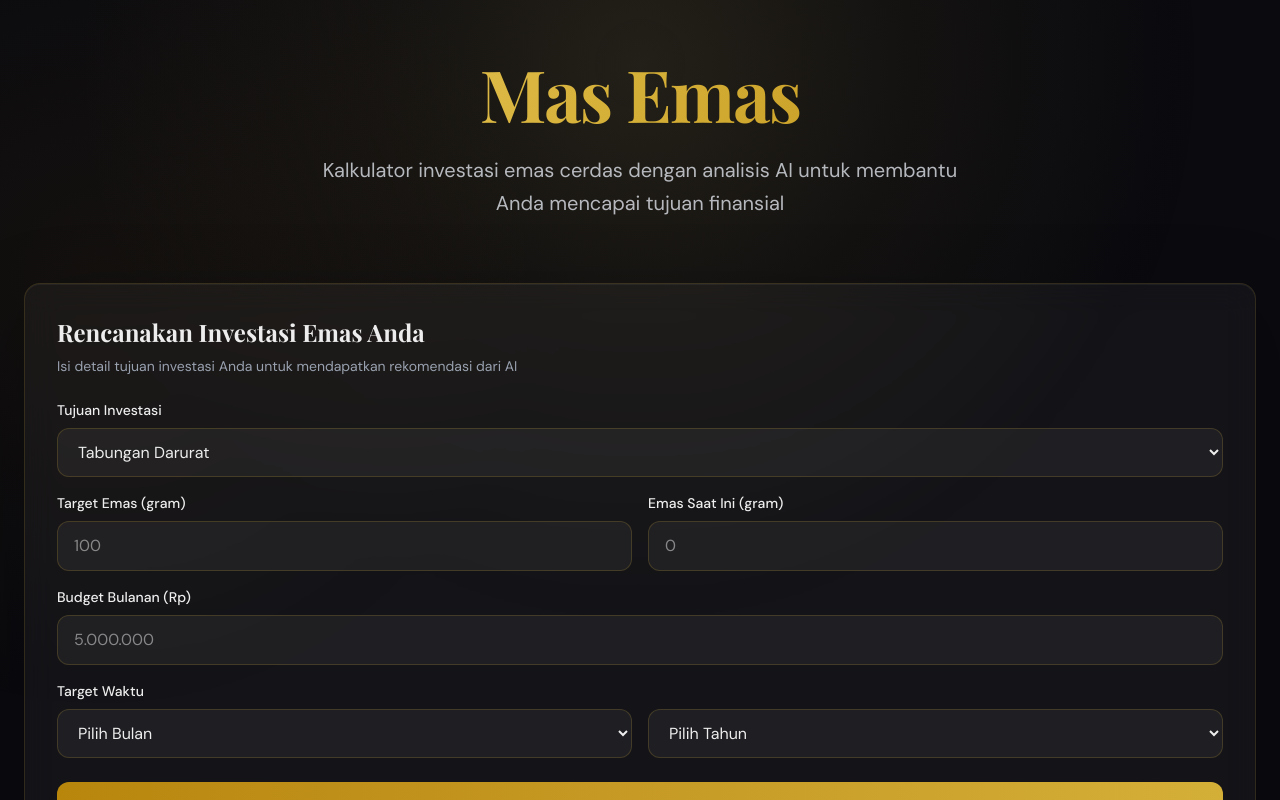
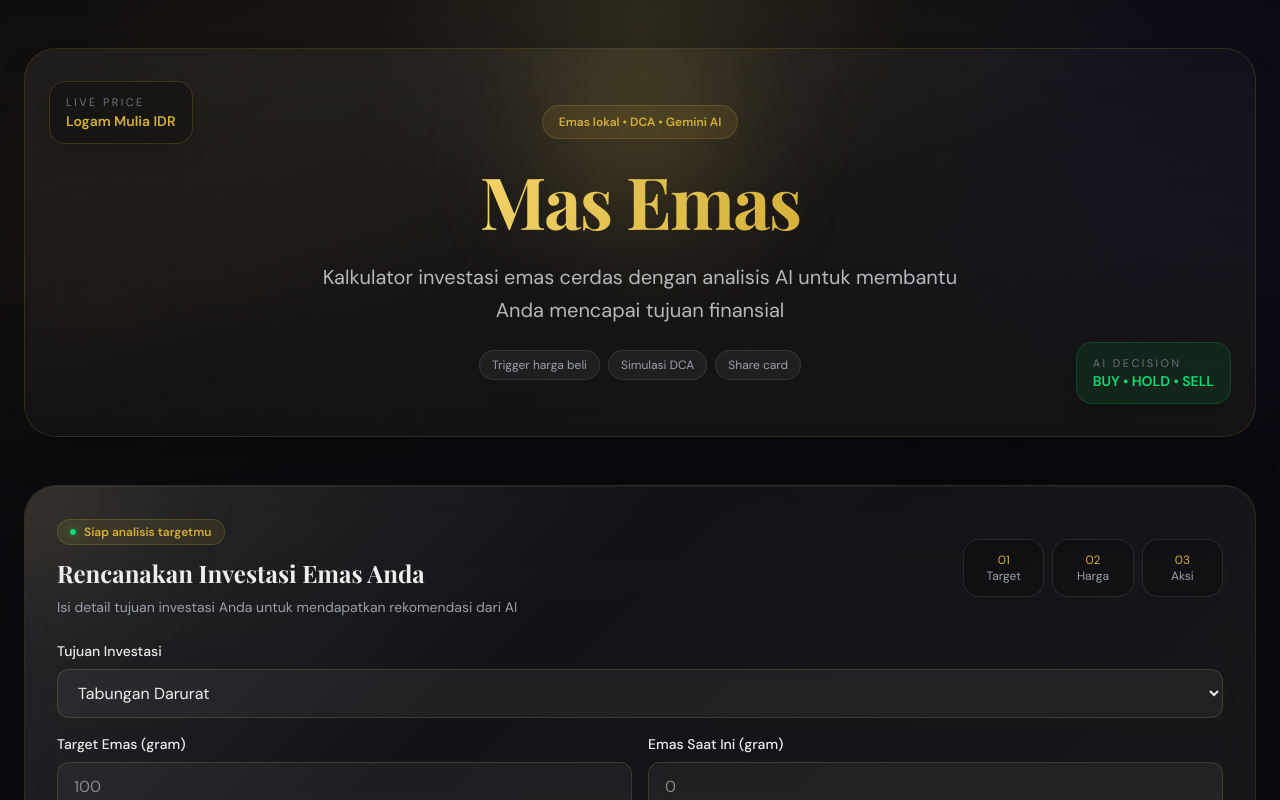
Before and after one commit to komenkx1/mas-emas-app, a Next.js app: page / in a window 1280 px wide. Shown: the top 800 px of the page. Built offline with nearby package versions, Linux system fonts and the light colour scheme; a web font is replaced by a local one.

Commit message:
adjust some front end animation

```diff
--- a/app/globals.css
+++ b/app/globals.css
@@ -34,8 +34,20 @@ body::before {
   right: 0;
   bottom: 0;
   background:
-    radial-gradient(circle at 50% 8%, rgba(245, 215, 110, 0.11) 0%, rgba(212, 175, 55, 0.05) 28%, transparent 58%),
-    radial-gradient(circle at 8% 35%, rgba(184, 134, 11, 0.06) 0%, transparent 34%);
+    radial-gradient(circle at 50% 4%, rgba(245, 215, 110, 0.16) 0%, rgba(212, 175, 55, 0.06) 27%, transparent 56%),
+    radial-gradient(circle at 8% 35%, rgba(184, 134, 11, 0.11) 0%, transparent 34%),
+    radial-gradient(circle at 92% 28%, rgba(99, 102, 241, 0.08) 0%, transparent 28%),
+    linear-gradient(135deg, rgba(255,255,255,0.035) 0 1px, transparent 1px 100%);
+  background-size: auto, auto, auto, 38px 38px;
+  pointer-events: none;
+  z-index: 0;
+}
+
+body::after {
+  content: "";
+  position: fixed;
+  inset: 0;
+  background: linear-gradient(180deg, transparent 0%, rgba(10, 10, 15, 0.72) 62%, rgba(10, 10, 15, 0.96) 100%);
   pointer-events: none;
   z-index: 0;
 }
@@ -46,10 +58,52 @@ body::before {
   backdrop-filter: blur(16px);
   -webkit-backdrop-filter: blur(16px);
   box-shadow: 0 24px 80px rgba(0, 0, 0, 0.28), inset 0 1px 0 rgba(255, 255, 255, 0.05);
+  position: relative;
+}
+
+.glass-card::before {
+  content: "";
+  position: absolute;
+  inset: 0;
+  border-radius: inherit;
+  background: linear-gradient(135deg, rgba(255,255,255,0.12), transparent 34%, rgba(245,215,110,0.04));
+  pointer-events: none;
+  opacity: 0.75;
+}
+
+.glass-card > :not(.ambient-glow) {
+  position: relative;
+  z-index: 1;
+}
+
+@keyframes soft-float {
+  0%, 100% {
+    transform: translateY(0);
+  }
+  50% {
+    transform: translateY(-8px);
+  }
+}
+
+@keyframes shimmer-line {
+  0% {
+    transform: translateX(-120%);
+  }
+  100% {
+    transform: translateX(220%);
+  }
+}
+
+.animate-soft-float {
+  animation: soft-float 5s ease-in-out infinite;
+}
+
+.animate-shimmer-line {
+  animation: shimmer-line 2.8s ease-in-out infinite;
 }
 
 .gold-text {
-  background: linear-gradient(115deg, var(--gold-light), var(--gold), var(--gold-dark));
+  background: linear-gradient(115deg, #fff2b0, var(--gold-light), var(--gold), var(--gold-dark));
   -webkit-background-clip: text;
   background-clip: text;
   -webkit-text-fill-color: transparent;
--- a/app/page.tsx
+++ b/app/page.tsx
@@ -43,29 +43,45 @@ function QuickDecisionCard({ result, goal }: { result: AnalysisResult; goal: Use
     : isSell
       ? "border-red-500/30 bg-red-500/10 text-red-400"
       : "border-yellow-500/30 bg-yellow-500/10 text-yellow-400";
+  const ringClass = isBuy
+    ? "from-green-400 via-emerald-500 to-gold"
+    : isSell
+      ? "from-red-400 via-orange-500 to-gold"
+      : "from-yellow-300 via-gold to-orange-500";
 
   return (
-    <div className="glass-card overflow-hidden rounded-3xl border border-gold/25 bg-gradient-to-br from-gold/[0.12] via-white/[0.05] to-white/[0.03] p-5 sm:p-6">
-      <div className="flex flex-col gap-4 md:flex-row md:items-center md:justify-between">
-        <div className="space-y-2">
+    <div className="glass-card overflow-hidden rounded-[2rem] border border-gold/30 bg-gradient-to-br from-gold/[0.16] via-white/[0.055] to-black/20 p-5 shadow-2xl shadow-gold/5 sm:p-7">
+      <div className="ambient-glow absolute -right-28 -top-28 h-64 w-64 rounded-full bg-gold/20 blur-3xl" />
+      <div className="ambient-glow absolute -bottom-32 left-1/3 h-64 w-64 rounded-full bg-yellow-500/10 blur-3xl" />
+      <div className="flex flex-col gap-6 md:flex-row md:items-center md:justify-between">
+        <div className="max-w-2xl space-y-3">
           <div className={`inline-flex items-center gap-2 rounded-full border px-3 py-1 text-sm font-bold ${badgeClass}`}>
             <span>{isBuy ? "✅" : isSell ? "⚠️" : "⏳"}</span>
             REKOMENDASI: {result.recommendation}
           </div>
-          <h2 className="text-2xl font-bold text-white sm:text-3xl" style={{ fontFamily: "var(--font-playfair)" }}>
+          <h2 className="text-3xl font-bold leading-tight text-white sm:text-4xl" style={{ fontFamily: "var(--font-playfair)" }}>
             {headline}
           </h2>
-          <p className="max-w-2xl text-sm leading-relaxed text-gray-300 sm:text-base">{reason}</p>
+          <p className="text-sm leading-relaxed text-gray-300 sm:text-base">{reason}</p>
         </div>
 
-        <div className="grid grid-cols-2 gap-3 md:min-w-[360px]">
-          <div className="rounded-2xl border border-white/10 bg-black/20 p-4">
+        <div className="grid gap-4 sm:grid-cols-[150px_1fr] md:min-w-[440px]">
+          <div className={`relative mx-auto flex h-36 w-36 items-center justify-center rounded-full bg-gradient-to-br ${ringClass} p-1 shadow-2xl shadow-gold/20`}>
+            <div className="flex h-full w-full flex-col items-center justify-center rounded-full bg-[#111116] text-center">
+              <p className="text-xs text-gray-400">Status</p>
+              <p className="text-2xl font-black text-gold">{result.recommendation}</p>
+              <p className="mt-1 text-[10px] uppercase tracking-[0.22em] text-gray-500">Decision</p>
+            </div>
+          </div>
+          <div className="grid grid-cols-1 gap-3">
+          <div className="rounded-2xl border border-white/10 bg-black/25 p-4 shadow-inner shadow-black/20">
             <p className="text-xs text-gray-400">Harga sekarang</p>
             <p className="mt-1 text-lg font-bold text-gold">{formatRupiah(result.currentPriceIdrPerGram)}</p>
           </div>
-          <div className="rounded-2xl border border-white/10 bg-black/20 p-4">
+          <div className="rounded-2xl border border-white/10 bg-black/25 p-4 shadow-inner shadow-black/20">
             <p className="text-xs text-gray-400">Trigger beli</p>
             <p className="mt-1 text-lg font-bold text-white">{formatRupiah(triggerPrice)}</p>
+          </div>
           </div>
         </div>
       </div>
@@ -121,7 +137,20 @@ export default function Home() {
       <AnalyzingOverlay isOpen={isLoading} />
       <main className="container mx-auto max-w-7xl px-4 py-7 sm:px-6 md:py-12 relative z-10">
         {/* Hero Section */}
-        <div className="text-center mb-10 md:mb-16">
+        <div className="relative mb-10 overflow-hidden rounded-[2rem] border border-gold/15 bg-gradient-to-br from-white/[0.06] via-white/[0.025] to-gold/[0.06] px-5 py-10 text-center shadow-2xl shadow-black/20 md:mb-12 md:px-10 md:py-14">
+          <div className="ambient-glow absolute left-1/2 top-0 h-44 w-44 -translate-x-1/2 rounded-full bg-gold/20 blur-3xl" />
+          <div className="ambient-glow animate-soft-float absolute left-6 top-8 hidden rounded-2xl border border-gold/20 bg-black/25 px-4 py-3 text-left shadow-xl md:block">
+            <p className="text-[11px] uppercase tracking-[0.22em] text-gray-500">Live Price</p>
+            <p className="text-sm font-semibold text-gold">Logam Mulia IDR</p>
+          </div>
+          <div className="ambient-glow animate-soft-float absolute bottom-8 right-6 hidden rounded-2xl border border-green-500/20 bg-green-500/10 px-4 py-3 text-left shadow-xl [animation-delay:1.2s] md:block">
+            <p className="text-[11px] uppercase tracking-[0.22em] text-gray-500">AI Decision</p>
+            <p className="text-sm font-semibold text-green-400">BUY • HOLD • SELL</p>
+          </div>
+          <div className="relative mx-auto mb-4 inline-flex overflow-hidden rounded-full border border-gold/20 bg-gold/10 px-4 py-2 text-xs font-semibold text-gold">
+            <span className="absolute inset-y-0 left-0 w-16 bg-gradient-to-r from-transparent via-white/25 to-transparent animate-shimmer-line" />
+            <span className="relative">Emas lokal • DCA • Gemini AI</span>
+          </div>
           <h1
             className="gold-text text-5xl sm:text-6xl md:text-7xl font-bold mb-4 tracking-tight leading-tight"
             style={{ fontFamily: "var(--font-playfair)" }}
@@ -131,6 +160,11 @@ export default function Home() {
           <p className="text-base sm:text-lg md:text-xl text-gray-300/85 max-w-2xl mx-auto leading-relaxed">
             Kalkulator investasi emas cerdas dengan analisis AI untuk membantu Anda mencapai tujuan finansial
           </p>
+          <div className="mt-6 flex flex-wrap justify-center gap-2 text-xs text-gray-400">
+            <span className="rounded-full border border-white/10 bg-white/5 px-3 py-1.5">Trigger harga beli</span>
+            <span className="rounded-full border border-white/10 bg-white/5 px-3 py-1.5">Simulasi DCA</span>
+            <span className="rounded-full border border-white/10 bg-white/5 px-3 py-1.5">Share card</span>
+          </div>
         </div>
 
         {/* Error Banner */}
--- a/components/GoalForm.tsx
+++ b/components/GoalForm.tsx
@@ -132,14 +132,35 @@ export default function GoalForm({ onSubmit, isLoading }: GoalFormProps) {
   const yearOptions = Array.from({ length: 11 }, (_, i) => currentYear + i);
 
   return (
-    <div className="glass-card rounded-2xl p-5 sm:p-6 md:p-8 space-y-6">
-      <div>
+    <div className="glass-card overflow-hidden rounded-[2rem] bg-gradient-to-br from-white/[0.065] via-white/[0.028] to-gold/[0.05] p-5 sm:p-6 md:p-8 space-y-6">
+      <div className="ambient-glow absolute -left-16 -top-16 h-40 w-40 rounded-full bg-gold/10 blur-3xl" />
+      <div className="flex flex-col gap-4 md:flex-row md:items-center md:justify-between">
+        <div>
+          <div className="mb-3 inline-flex items-center gap-2 rounded-full border border-gold/20 bg-gold/10 px-3 py-1 text-xs font-semibold text-gold">
+            <span className="h-1.5 w-1.5 rounded-full bg-green-400 shadow-[0_0_12px_rgba(74,222,128,0.8)]" />
+            Siap analisis targetmu
+          </div>
         <h2 className="text-2xl font-bold mb-2" style={{ fontFamily: "var(--font-playfair)" }}>
           Rencanakan Investasi Emas Anda
         </h2>
         <p className="text-sm text-gray-400">
           Isi detail tujuan investasi Anda untuk mendapatkan rekomendasi dari AI
         </p>
+        </div>
+        <div className="grid grid-cols-3 gap-2 text-center text-xs text-gray-400 md:min-w-[260px]">
+          <div className="rounded-2xl border border-white/10 bg-black/20 p-3">
+            <p className="text-gold">01</p>
+            <p>Target</p>
+          </div>
+          <div className="rounded-2xl border border-white/10 bg-black/20 p-3">
+            <p className="text-gold">02</p>
+            <p>Harga</p>
+          </div>
+          <div className="rounded-2xl border border-white/10 bg-black/20 p-3">
+            <p className="text-gold">03</p>
+            <p>Aksi</p>
+          </div>
+        </div>
       </div>
 
       <div className="space-y-4">
```
Also changed, not shown: components/GoldDashboard.tsx (+10 -6 lines).
